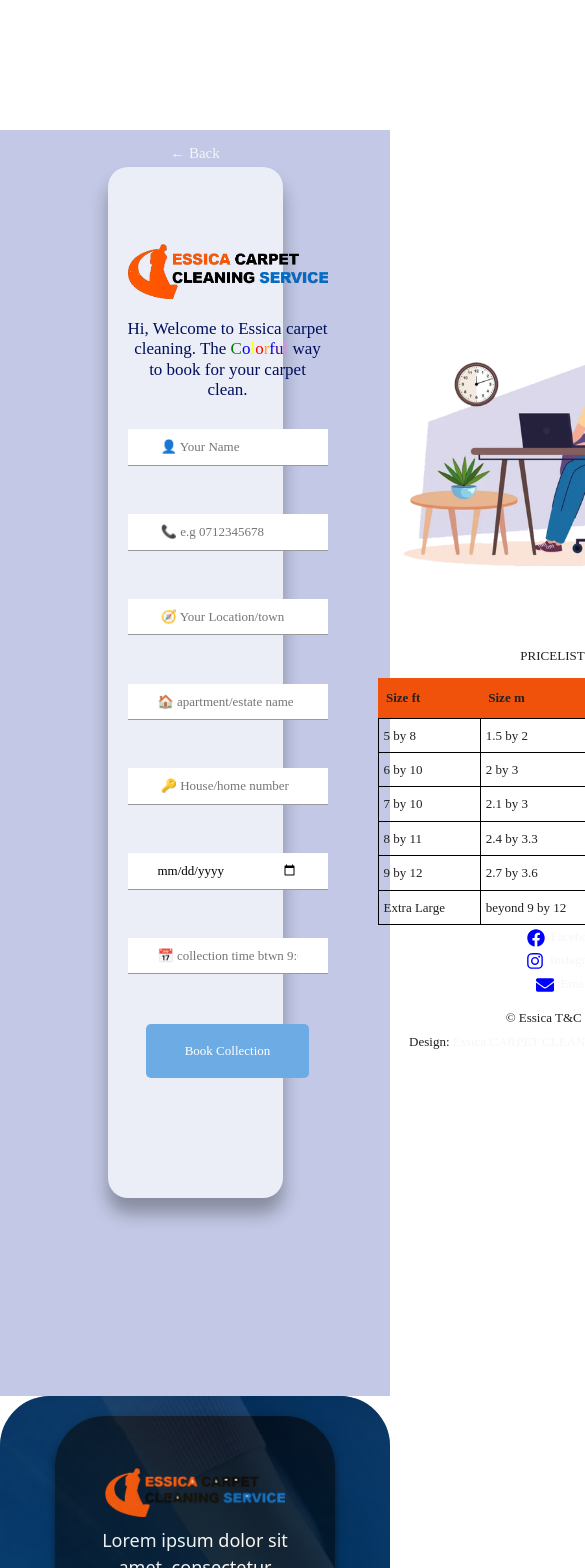
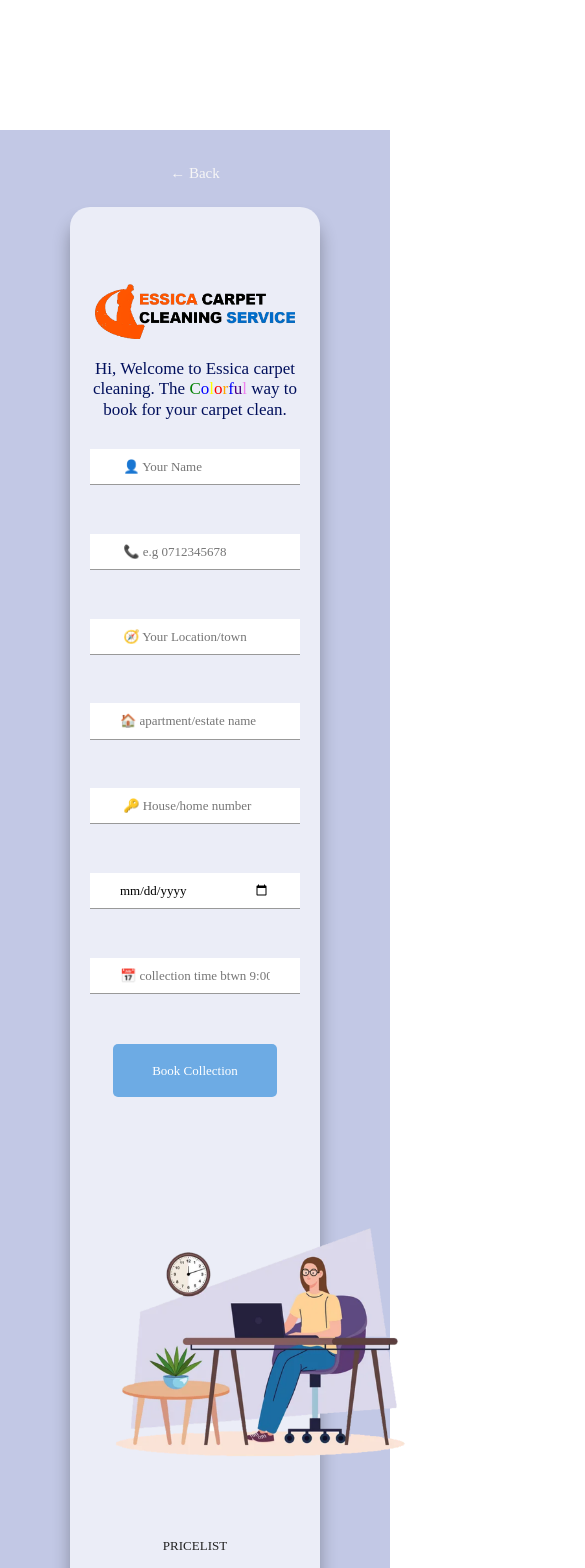
Before and after one commit to Tracy-miranja/essica-carpet-cleaning, a React (Vite) app: page /Booking in a window 390 px wide. Shown: the top 1568 px of the page, 585 px wide, since content can reach past the window. Built offline with nearby package versions, Linux system fonts and the light colour scheme; the HTML template or start-up script is replaced by a standard one.

Commit message:
Modified booking section, about

```diff
--- a/src/components/About/about.css
+++ b/src/components/About/about.css
@@ -59,7 +59,7 @@
 }
 
 .testimonials{
-    height: 60vh;
+    height: 80vh;
     width: 100%;
     background-image: url(../About/carpetstain.jpg);
     background-repeat: no-repeat;
@@ -98,7 +98,7 @@
 
 .cllientfeed{
     width: 30%;
-    height: 40vh;
+    height: 55vh;
     background-color: #047DCF;
     border-radius: 20px;
     text-align: center;
@@ -183,11 +183,15 @@
 
 }
 
-@media(max-width:1095px){
+@media(max-width:1195px){
     .cllientfeed {
+        display: flex;
+        flex-direction: column;
         padding: 10px;
         height: 70vh;
         text-align: center;
+        justify-content: center;
+        align-items: center;
     }
 
     .testimonials {
--- a/src/components/Blog/Blog.jsx
+++ b/src/components/Blog/Blog.jsx
@@ -1,5 +1,4 @@
-// import React from 'react'
-import { Nav } from "react-bootstrap"
+
 import '../Blog/blog.css'
 
 const Blog=() =>{
@@ -9,7 +8,6 @@ const Blog=() =>{
         <div className='about'>
           <div className='about-content'>
             <h1 >BLOG</h1>
-            <Nav.Link href="/">Home </Nav.Link>
           </div>
         </div>
       </div>
--- a/src/components/Blog/blog.css
+++ b/src/components/Blog/blog.css
@@ -20,7 +20,8 @@
 .blog-article {
     width: 25%;
     height: 70vh;
-    background-color: #fff;
+    text-align: center;
+    background-color: hsl(0, 0%, 100%);
     border-radius: 0cm20px;
     transition: background .3s, border .3s, border-radius .3s, box-shadow .3s, transform var(--e-transform-transition-duration,.4s);
     box-shadow: 0 8px 10px -5px rgba(0, 0, 0, 0.3); /* Add a box shadow with vertical offset */
@@ -49,15 +50,30 @@
    margin-top: 10px;
 }
 
+.app{
+
+}
+
 @media (max-width: 768px) {
     .blog-post{
         flex-direction: column;
-        height: 280vh;
-        padding: 10px;
+        height: 280vh !important;
     }
 
     .blog-article {
-        width: 100%;
+        width: 100% !important;
     }
 
 }
+
+@media (max-width: 1194px) {
+    .blog-article {
+        width: 30%;
+        text-align: center;
+        height: 90vh;
+    }
+
+    .blog-post {
+        height: 120vh;
+    }
+}
--- a/src/components/Bookings/booking.css
+++ b/src/components/Bookings/booking.css
@@ -86,13 +86,65 @@ input {
     margin-bottom: 150px;
 }
 
-/* .essica-nav{
-    display: none;
-}
-.footer{
-    display: none;
-} */
 
 .signup-form{
     width: 40%;
 }
+
+@media (max-width: 768px) {
+    .booking-container {
+        height: 350vh;
+        display: flex;
+        flex-direction: column;
+    }
+
+    .container {
+        width: 100%;
+        display: flex;
+        flex-direction: column;
+    }
+
+    .signup-content {
+        width: 100%;
+        display: flex;
+        flex-direction: column;
+    }
+
+    .signup-form{
+        width: 100%;
+    }
+    .signup-image{
+        width: 100%;
+    }
+
+    .icons{
+        display: flex;
+        flex-direction: row;
+        align-items: center;
+        justify-content: center;
+        margin-top: 10px;
+        color: #222;
+    }
+    .label{
+        color: black;
+        margin-right: 10px;
+    }
+
+    .copyright{
+        color: black;
+    }
+}
+
+@media (max-width: 1198px) {
+    .booking-container {
+        height: 250vh;
+        display: flex;
+        flex-direction: column;
+        width: 100%;
+    }
+
+    .container {
+        width: 100%;
+    }
+
+}
--- a/src/components/Services/Services.jsx
+++ b/src/components/Services/Services.jsx
@@ -1,5 +1,4 @@
-// import React from 'react'
-import { Nav } from "react-bootstrap"
+
 import '../Services/services.css'
 
 const Services=() =>{
@@ -9,7 +8,6 @@ const Services=() =>{
         <div className='about'>
           <div className='about-content'>
             <h1 >SERVICES</h1>
-            <Nav.Link href="/">Home </Nav.Link>
           </div>
         </div>
       </div>
@@ -61,12 +59,7 @@ const Services=() =>{
               <p>
               Lorem Ipsum is simply dummy text of the printing and typesetting industry.
                Lorem Ipsum has been the industrystandard dummy text ever since the 1500s,
-                when an unknown printer took a galley of type and scrambled it to make a type
-                specimen book. It has survived not only five centuries, but also the leap into
-                electronic typesetting, remaining essentially unchanged. It was popularised in
-                the 1960s with the release of Letraset sheets containing
-              Lorem Ipsum passages, and more recently with desktop publishing software like
-              Aldus PageMaker including versions of Lorem Ipsum
+                when an unknown printer
               </p>
           </div>
         </div>
--- a/src/components/Services/services.css
+++ b/src/components/Services/services.css
@@ -43,8 +43,9 @@
     margin-top: 20px;
 }
 
-@media(max-width:768px){
+@media(max-width:575px){
     .services-sectionB {
+        font-display: flex;
         flex-direction: column;
         justify-content: start;
         height: 300vh !important;
@@ -70,12 +71,48 @@
 
 @media(max-width:1194px){
     .services-sectionB{
-        height: 180vh;
+        height: 200vh;
+        padding: opx;
+    }
+
+    .servicelist{
+        margin-left: 0px;
+
+    }
+    .servicelist2{
+        margin-left: 0px;
+    }
+
+    .services-content {
+        padding: 0px;
+
     }
 }
 
 @media(max-width:768px){
-    .services-sectionB{
-        height: 380vh;
+
+
+    .services-sectionB {
+        font-display: flex;
+        flex-direction: column;
+        align-items: center;
+        justify-content: center !important;
+        height: 250vh !important;
+        font-size: 14px;
     }
+
+    .services-content {
+        width: 100%;
+        padding: 0%;
+        margin-left: 0px !important;
+    }
+
+    .servicelist{
+        margin-left: 20px;
+        margin-right: 20px;
+    }
+    .servicelist2{
+        margin-left: 20px;
+    }
+
 }
```
